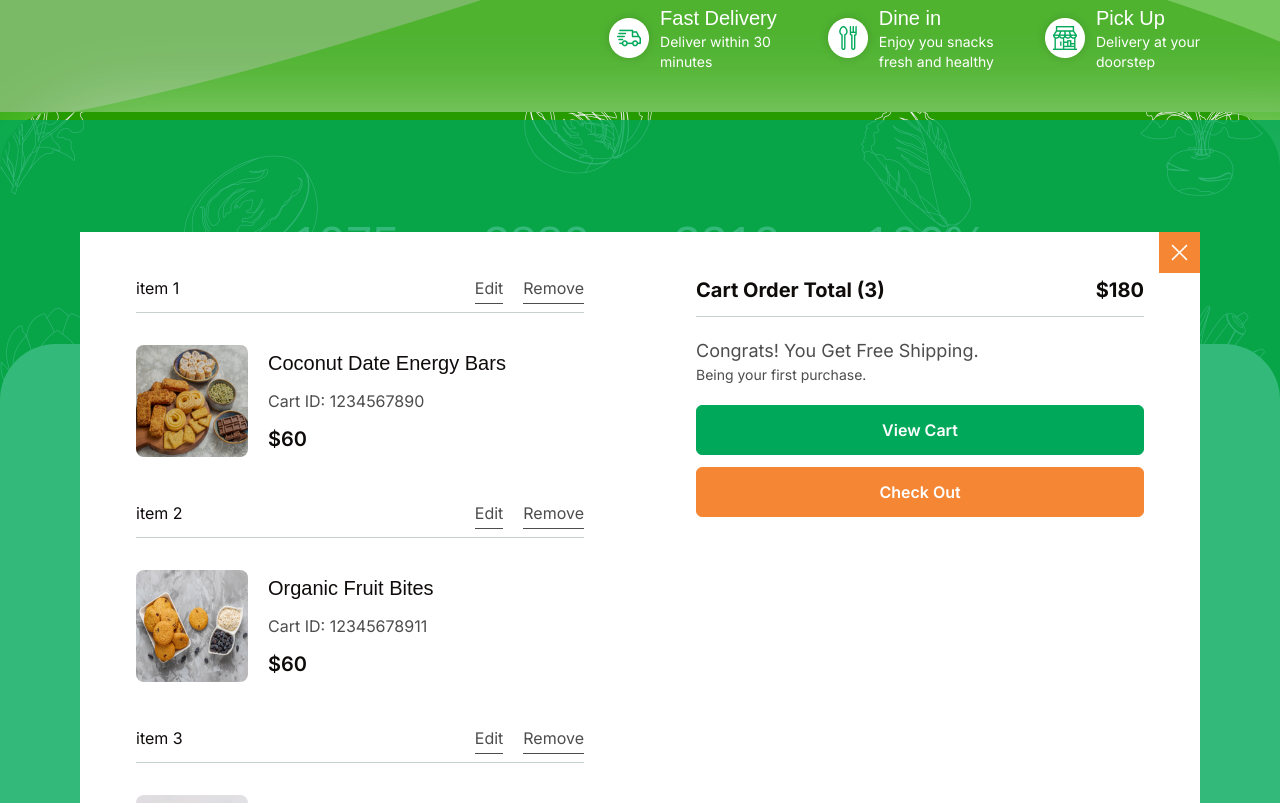
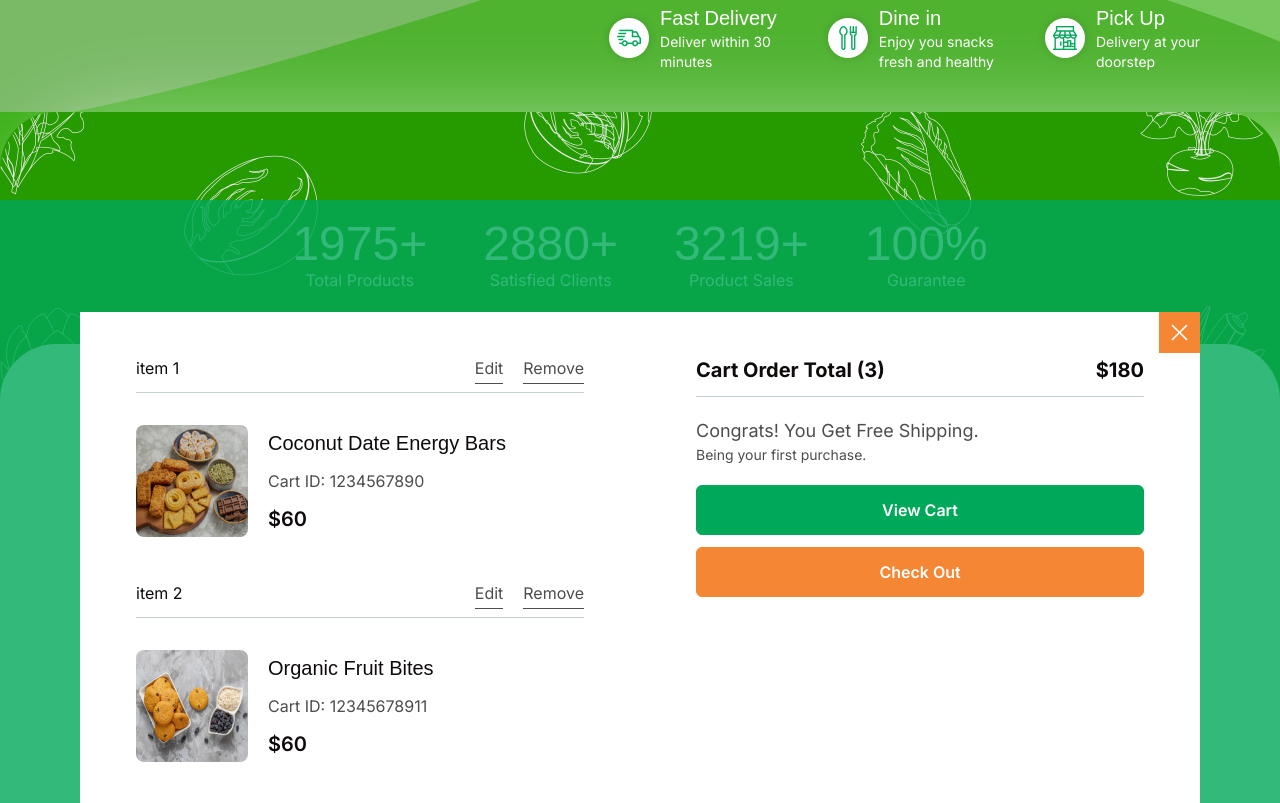
Before and after one commit to blossomobasi/organic_foodie_ecommerce, a React (Vite) app: page / in a window 1280 px wide. Shown: the part 680-1483 px from the top of the page. Built offline with nearby package versions, Linux system fonts and the light colour scheme; a web font is replaced by a local one.

Commit message:
remove content totally when the cart is closed

```diff
--- a/src/components/Cart.tsx
+++ b/src/components/Cart.tsx
@@ -53,7 +53,7 @@ const Cart = ({
                 "absolute pt-28 top-0 left-0 w-full h-screen lg:px-20 px-5 transition-transform duration-300 flex flex-col items-center",
                 {
                     "transform translate-y-0": openCart,
-                    "transform translate-y-full": !openCart,
+                    "transform translate-y-[calc(100vh+5rem)]": !openCart,
                 }
             )}
         >
```
